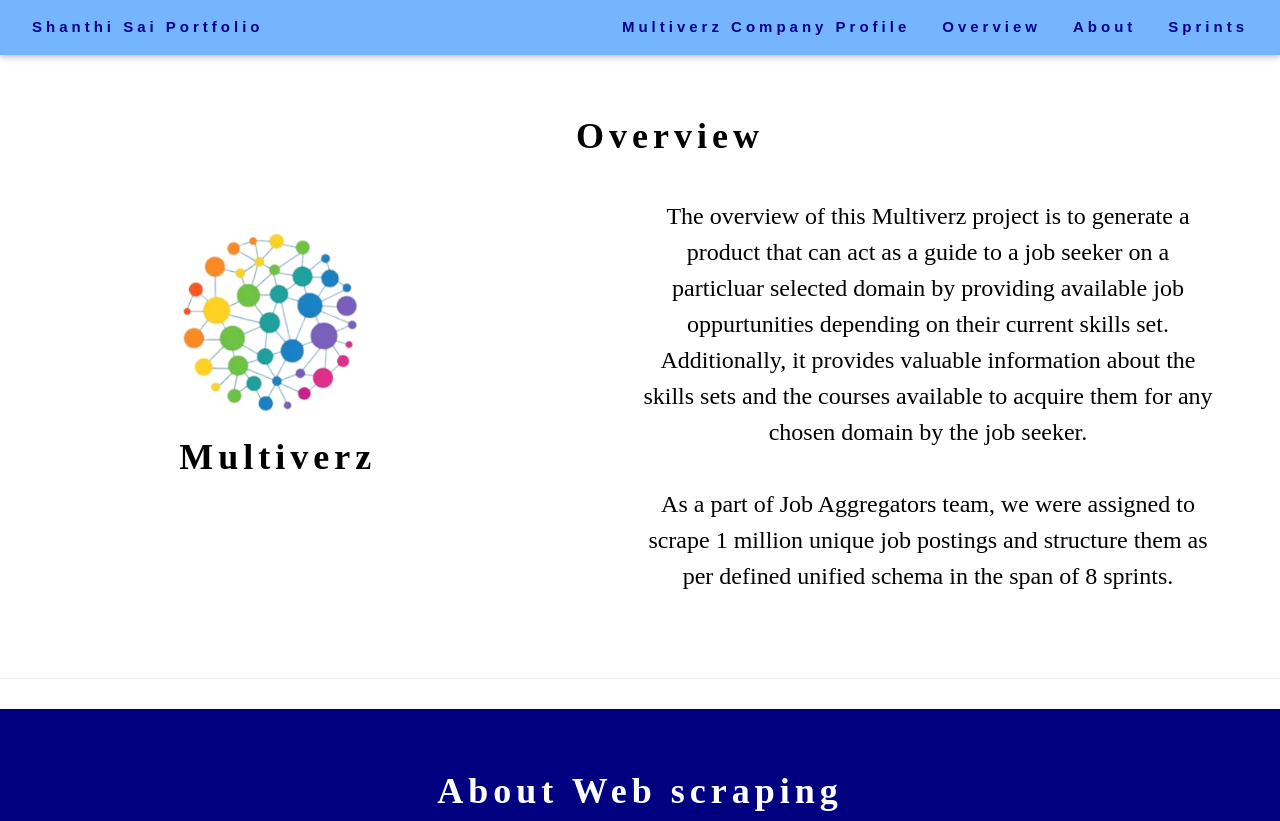
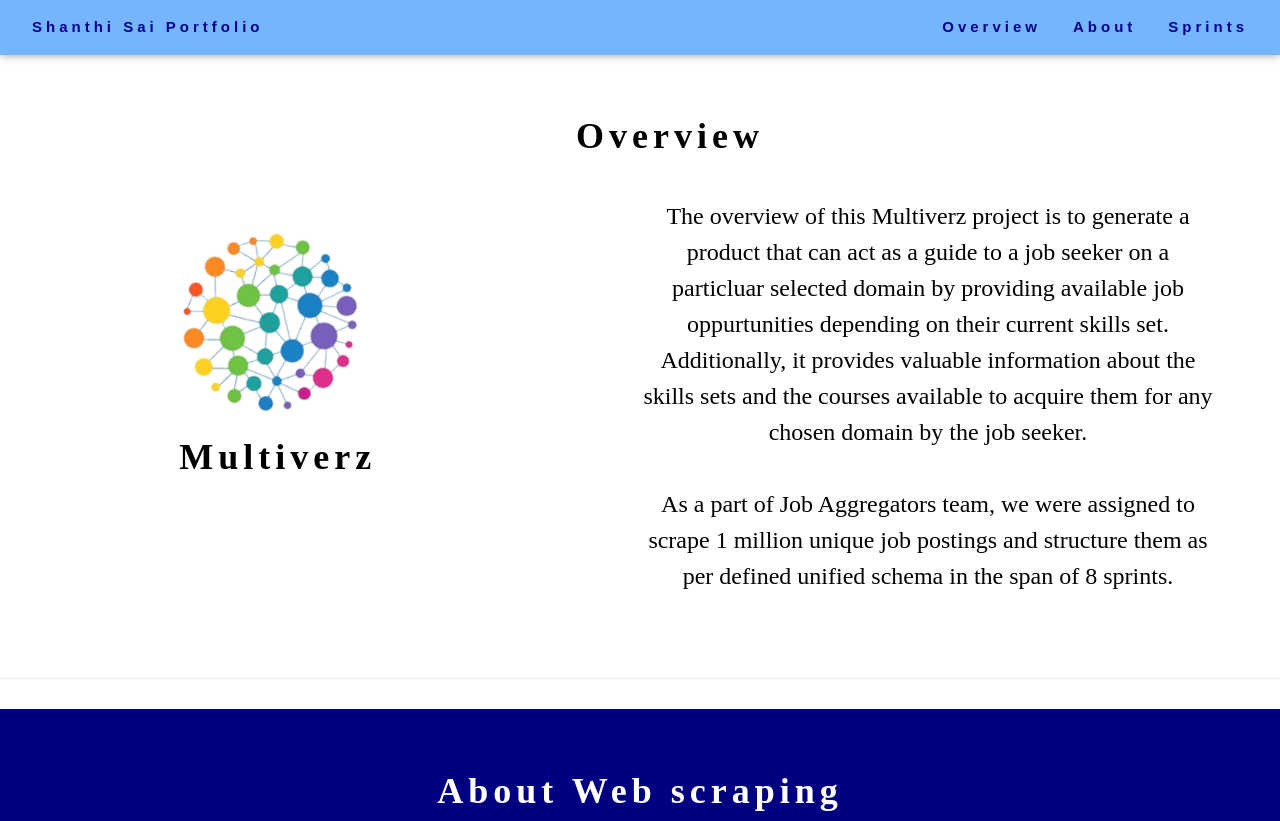
Before and after one commit to shanthisai/shanthisai.github.io, a plain HTML site: page index.html in a window 1280 px wide. Shown: the top 821 px of the page. Drawn offline with nearby package versions, Linux system fonts and the light colour scheme.

Commit message:
Update index.html

```diff
--- a/index.html
+++ b/index.html
@@ -23,7 +23,6 @@
     <!-- Right-sided navbar links. Hide them on small screens -->
     <div class="w3-right w3-hide-small">
 
-      <a href="https://www.multiverz.com/" class="w3-bar-item w3-button"><strong>Multiverz Company Profile</strong></a>
       <a href="#Overview" class="w3-bar-item w3-button"><strong>Overview</strong></a>
       <a href="#about" class="w3-bar-item w3-button"><strong>About</strong></a>
 
```
